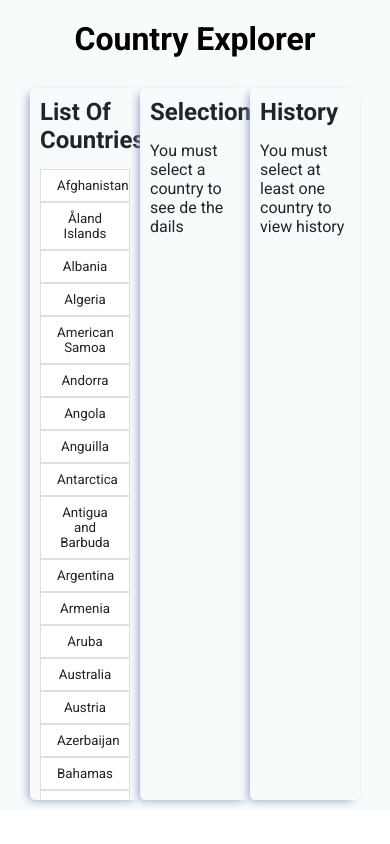
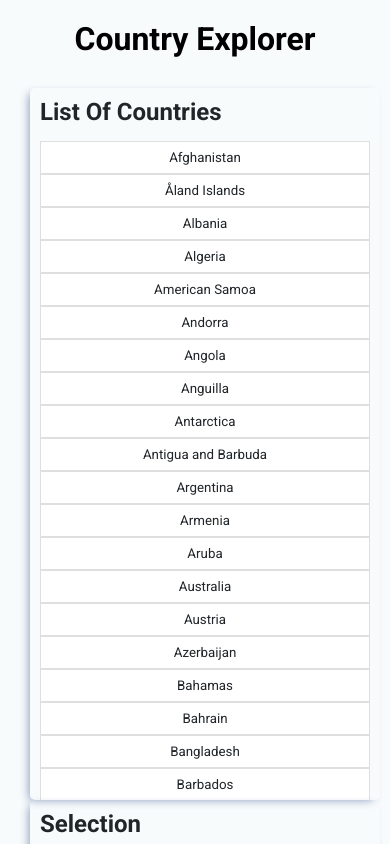
Before and after one commit to Lestrada93/country-explorer, a React app: page / in a window 390 px wide. Shown: the top 844 px of the page. Built offline with nearby package versions, Linux system fonts and the light colour scheme.

Commit message:
Adding mediaqueries

```diff
--- a/src/App.scss
+++ b/src/App.scss
@@ -43,3 +43,14 @@
         padding: 20px 0;
     }
 }
+
+
+@media (max-width: 720px) {
+    .panel {
+        flex-direction: column;
+
+        &__column {
+            width: 100%;
+        }
+    }
+}
```
